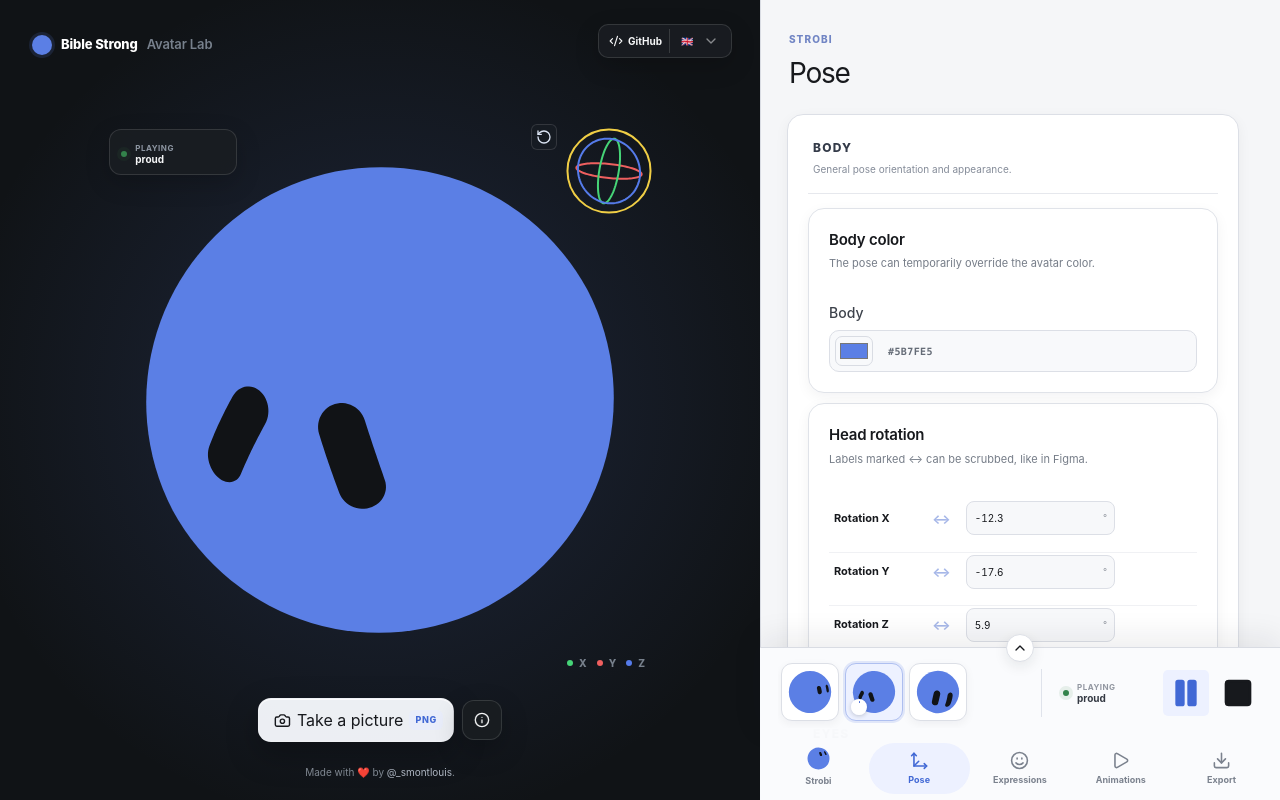
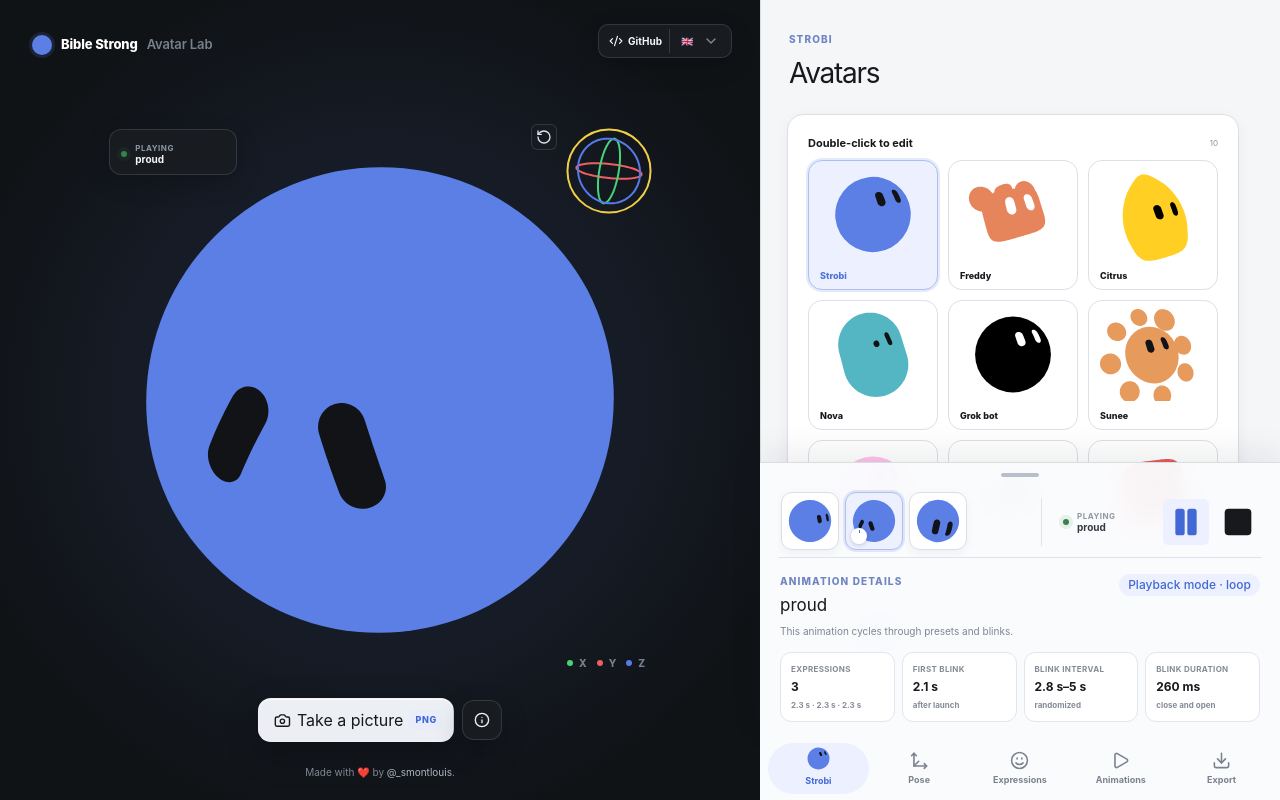
Before and after one commit to NikitHamal/avatar-lab, a React (Vite) app: page / in a window 1280 px wide. Built offline with nearby package versions, Linux system fonts and the light colour scheme.

Commit message:
feat(studio): polish editing and playback controls
Default to the avatar library, add contextual reset actions, and turn animation playback details into a draggable footer.

```diff
--- a/src/app/styles.css
+++ b/src/app/styles.css
@@ -67,6 +67,7 @@ input {
 }
 .studio-root {
   min-height: 100vh;
+  overflow-x: clip;
 }
 
 .stage-column {
@@ -932,6 +933,10 @@ input {
   font-size: 11px;
   line-height: 1.45;
 }
+.workspace-header-reset {
+  flex: 0 0 auto;
+  margin-top: 18px;
+}
 .workspace-header-actions {
   display: flex;
   flex: 0 0 auto;
@@ -975,6 +980,10 @@ input {
   margin-bottom: 22px;
 }
 .mode-page-header {
+  display: flex;
+  align-items: flex-end;
+  justify-content: space-between;
+  gap: 16px;
   margin-bottom: 20px;
   padding: 4px 2px 0;
 }
@@ -1072,20 +1081,57 @@ p {
   bottom: 62px;
   width: min(520px, 100vw);
   box-sizing: border-box;
-  padding: 10px 18px;
+  padding: 24px 18px 10px;
   border-top: 1px solid #d9dce3;
   background: rgb(250 251 253 / 96%);
   box-shadow: 0 -10px 30px rgb(24 28 35 / 8%);
   backdrop-filter: blur(14px);
 }
-.state-playback-expand {
+.state-playback-drag-handle-slot {
   position: absolute;
+  z-index: 2;
   top: 0;
-  left: 50%;
+  right: 0;
+  left: 0;
+  display: flex;
+  height: 24px;
+  align-items: center;
+  justify-content: center;
+  pointer-events: none;
+}
+.state-playback-drag-handle {
+  display: grid;
+  width: 64px;
+  height: 24px;
+  padding: 0;
+  border: 0;
+  outline: 0;
   border-radius: 999px;
-  background: white;
-  box-shadow: 0 4px 14px rgb(24 28 35 / 9%);
-  transform: translate(-50%, -50%);
+  background: transparent;
+  cursor: grab;
+  place-items: center;
+  pointer-events: auto;
+  touch-action: none;
+}
+.state-playback-drag-handle:active {
+  cursor: grabbing;
+}
+.state-playback-drag-handle:focus-visible {
+  box-shadow: 0 0 0 3px rgb(91 127 229 / 28%);
+}
+.state-playback-drag-handle > span {
+  width: 38px;
+  height: 4px;
+  border-radius: 999px;
+  background: #b9bfca;
+  transition:
+    width 160ms ease,
+    background-color 160ms ease;
+}
+.state-playback-drag-handle:hover > span,
+.state-playback-drag-handle:focus-visible > span {
+  width: 44px;
+  background: #5b7fe5;
 }
 .state-playback-bar {
   display: flex;
@@ -1093,11 +1139,15 @@ p {
   align-items: center;
   gap: 14px;
 }
+.state-playback-details-shell {
+  will-change: opacity;
+}
 .state-playback-details {
   display: grid;
+  overflow: hidden;
   gap: 14px;
-  padding: 14px 2px 16px;
-  border-bottom: 1px solid #dfe3eb;
+  padding: 16px 2px 6px;
+  border-top: 1px solid #dfe3eb;
 }
 .state-playback-details-header {
   display: flex;
@@ -1151,9 +1201,6 @@ p {
 .state-playback-detail-grid strong {
   font-size: 12px;
 }
-.state-playback-footer.is-expanded .state-playback-bar {
-  padding-top: 10px;
-}
 .state-playback-controls {
   display: flex;
   flex: 0 0 auto;
@@ -1173,7 +1220,7 @@ p {
   min-width: 0;
   flex: 1;
   gap: 6px;
-  overflow-x: auto;
+  overflow-x: scroll;
   padding: 5px 3px 7px;
   scroll-behavior: smooth;
   scrollbar-color: #cbd2df transparent;
@@ -2624,7 +2671,7 @@ p {
   }
   .state-playback-footer {
     bottom: calc(62px + env(safe-area-inset-bottom));
-    padding: 6px 10px;
+    padding: 22px 10px 6px;
   }
   .state-playback-bar {
     gap: 8px;
--- a/src/features/avatar/components/ExpressionWorkspace.tsx
+++ b/src/features/avatar/components/ExpressionWorkspace.tsx
@@ -247,6 +247,18 @@ export function ExpressionWorkspace({
           </h1>
           <p>{t('L’avatar à gauche affiche cette expression en direct.')}</p>
         </div>
+        {editing.index === null && (
+          <Button
+            className="workspace-header-reset"
+            variant="outline"
+            size="icon"
+            type="button"
+            aria-label={t('Réinitialiser')}
+            onClick={() => onChange({ ...defaultExpression })}
+          >
+            <RotateCcw />
+          </Button>
+        )}
       </header>
       <div className="workspace-scroll">
         <div className="dialog-fields">
--- a/src/features/studio/components/StudioInspector.tsx
+++ b/src/features/studio/components/StudioInspector.tsx
@@ -1,7 +1,5 @@
 import {
   ArrowLeft,
-  ChevronDown,
-  ChevronUp,
   Copy,
   Download,
   FileCode2,
@@ -14,8 +12,8 @@ import {
   Trash2,
   Upload,
 } from 'lucide-react'
-import { AnimatePresence, motion } from 'motion/react'
-import { type CSSProperties } from 'react'
+import { AnimatePresence, animate, motion, useMotionValue, useTransform } from 'motion/react'
+import { type CSSProperties, useLayoutEffect, useRef, useState } from 'react'
 
 import { Accordion } from '@/components/ui/accordion'
 import { Badge } from '@/components/ui/badge'
@@ -205,6 +203,66 @@ export function StudioInspector({ controller }: { controller: StudioController }
     updateWireVisibility,
     workspaceBackButtonRef,
   } = controller
+  const playbackFooterY = useMotionValue(0)
+  const playbackHandleY = useMotionValue(0)
+  const playbackHandleCounterY = useTransform(playbackHandleY, value => -value)
+  const playbackFooterDragOriginY = useRef(0)
+  const playbackDetailsRef = useRef<HTMLDivElement>(null)
+  const measuredSequenceIdRef = useRef<string | null>(null)
+  const [playbackFooterCollapsedOffset, setPlaybackFooterCollapsedOffset] = useState(0)
+  const playbackDetailsOpacity = useTransform(
+    playbackFooterY,
+    [0, Math.max(playbackFooterCollapsedOffset, 1)],
+    [1, 0]
+  )
+
+  useLayoutEffect(() => {
+    const details = playbackDetailsRef.current
+    if (!details || !activeSequence) return
+
+    const measure = () => {
+      const nextOffset = details.getBoundingClientRect().height
+      if (nextOffset <= 0) return
+
+      const firstMeasurement = measuredSequenceIdRef.current !== activeSequence.id
+      if (firstMeasurement) {
+        measuredSequenceIdRef.current = activeSequence.id
+        playbackFooterY.set(statePlayerExpanded ? 0 : nextOffset)
+      } else if (
+        playbackFooterCollapsedOffset > 0 &&
+        Math.abs(nextOffset - playbackFooterCollapsedOffset) > 0.5
+      ) {
+        const progress = Math.min(
+          1,
+          Math.max(0, playbackFooterY.get() / playbackFooterCollapsedOffset)
+        )
+        playbackFooterY.set(progress * nextOffset)
+      }
+      setPlaybackFooterCollapsedOffset(nextOffset)
+    }
+
+    measure()
+    const observer = new ResizeObserver(measure)
+    observer.observe(details)
+    return () => observer.disconnect()
+  }, [
+    activeSequence,
+    language,
+    playbackFooterCollapsedOffset,
+    playbackFooterY,
+    statePlayerExpanded,
+  ])
+
+  const snapPlaybackFooter = (expanded: boolean) => {
+    setStatePlayerExpanded(expanded)
+    animate(playbackFooterY, expanded ? 0 : playbackFooterCollapsedOffset, {
+      type: 'spring',
+      stiffness: 440,
+      damping: 40,
+      duration: reduceMotion ? 0 : undefined,
+    })
+  }
+
   return (
     <Drawer>
       <main
@@ -323,6 +381,7 @@ export function StudioInspector({ controller }: { controller: StudioController }
           >
             {!editorPageOpen && (
               <header className="mode-page-header">
+                <div>
                   <p className="eyebrow">{activeAvatar.name}</p>
                   <h1>
                     {t(
@@ -337,6 +396,18 @@ export function StudioInspector({ controller }: { controller: StudioController }
                               : 'Exporter'
                     )}
                   </h1>
+                </div>
+                {mode === 'manual' && (
+                  <Button
+                    variant="outline"
+                    size="icon"
+                    type="button"
+                    aria-label={t('Réinitialiser')}
+                    onClick={() => transitionToExpression({ ...defaultExpression })}
+                  >
+                    <RotateCcw />
+                  </Button>
+                )}
               </header>
             )}
 
@@ -1215,14 +1286,6 @@ export function StudioInspector({ controller }: { controller: StudioController }
                             aria-label={t('Afficher le maillage')}
                           />
                         </div>
-                        <Button
-                          className="reset"
-                          variant="outline"
-                          type="button"
-                          onClick={() => transitionToExpression({ ...defaultExpression })}
-                        >
-                          {t('Réinitialiser')}
-                        </Button>
                       </InspectorCard>
                     </ControlSection>
                   </>
@@ -1792,79 +1855,46 @@ export function StudioInspector({ controller }: { controller: StudioController }
         {activeSequence && !editorPageOpen && (
           <motion.footer
             className={`state-playback-footer${statePlayerExpanded ? ' is-expanded' : ''}`}
-            initial={{ opacity: 0, y: 18 }}
-            animate={{ opacity: 1, y: 0 }}
-          >
-            <Button
-              className="state-playback-expand"
-              variant="outline"
-              size="icon-sm"
+            style={{ y: playbackFooterY }}
+            initial={{ opacity: 0 }}
+            animate={{ opacity: 1 }}
+          >
+            <div className="state-playback-drag-handle-slot">
+              <motion.div style={{ y: playbackHandleCounterY }}>
+                <motion.button
+                  className="state-playback-drag-handle"
+                  style={{ y: playbackHandleY }}
                   type="button"
+                  drag="y"
+                  dragMomentum={false}
                   aria-expanded={statePlayerExpanded}
                   aria-label={t(
                     statePlayerExpanded
                       ? 'Masquer les détails de l’animation'
                       : 'Afficher les détails de l’animation'
                   )}
-              onClick={() => setStatePlayerExpanded(expanded => !expanded)}
-            >
-              {statePlayerExpanded ? <ChevronDown /> : <ChevronUp />}
-            </Button>
-            {statePlayerExpanded && (
-              <motion.div
-                className="state-playback-details"
-                initial={{ opacity: 0, y: 8 }}
-                animate={{ opacity: 1, y: 0 }}
-              >
-                <div className="state-playback-details-header">
-                  <div>
-                    <p className="eyebrow">{t('Détails de l’animation')}</p>
-                    <h2>{activeSequenceLabel}</h2>
-                    <p>
-                      {activeSequence.builtIn
-                        ? t(activeSequence.description)
-                        : activeSequence.description}
-                    </p>
-                  </div>
-                  <Badge variant="secondary">
-                    {t('Mode de lecture')} · {t(activeSequence.playbackMode)}
-                  </Badge>
-                </div>
-                <div className="state-playback-detail-grid">
-                  <div>
-                    <span>{t('Expressions')}</span>
-                    <strong>{activeSequence.steps.length}</strong>
-                    <small>
-                      {activeSequence.steps
-                        .map(step => formatSeconds(step.holdMs, language))
-                        .join(' · ')}
-                    </small>
-                  </div>
-                  <div>
-                    <span>{t('Premier clignement')}</span>
-                    <strong>
-                      {activeSequence.blink.enabled
-                        ? formatSeconds(activeSequence.blink.initialDelayMs, language)
-                        : t('Désactivé')}
-                    </strong>
-                    <small>{t('après le lancement')}</small>
-                  </div>
-                  <div>
-                    <span>{t('Intervalle du clignement')}</span>
-                    <strong>
-                      {formatSeconds(activeSequence.blink.minIntervalMs, language)}–
-                      {formatSeconds(activeSequence.blink.maxIntervalMs, language)}
-                    </strong>
-                    <small>{t('tirage aléatoire')}</small>
-                  </div>
-                  <div>
-                    <span>{t('Durée du clignement')}</span>
-                    <strong>{activeSequence.blink.durationMs} ms</strong>
-                    <small>{t('fermeture et ouverture')}</small>
-                  </div>
-                </div>
+                  onTap={() => snapPlaybackFooter(!statePlayerExpanded)}
+                  onDragStart={() => {
+                    playbackFooterDragOriginY.current = playbackFooterY.get()
+                  }}
+                  onDrag={(_, info) => {
+                    playbackFooterY.set(
+                      Math.min(
+                        playbackFooterCollapsedOffset,
+                        Math.max(0, playbackFooterDragOriginY.current + info.offset.y)
+                      )
+                    )
+                  }}
+                  onDragEnd={(_, info) => {
+                    playbackHandleY.set(0)
+                    const projectedY = playbackFooterY.get() + info.velocity.y * 0.16
+                    snapPlaybackFooter(projectedY < playbackFooterCollapsedOffset / 2)
+                  }}
+                >
+                  <span />
+                </motion.button>
               </motion.div>
-            )}
+            </div>
             <div className="state-playback-bar">
               <div className="state-playback-timeline">
                 {activeSequence.steps.map((step, position) => {
@@ -1914,6 +1944,62 @@ export function StudioInspector({ controller }: { controller: StudioController }
                 />
               </div>
             </div>
+            <motion.div
+              ref={playbackDetailsRef}
+              className="state-playback-details-shell"
+              style={{ opacity: playbackDetailsOpacity }}
+              aria-hidden={!statePlayerExpanded}
+            >
+              <div className="state-playback-details">
+                <div className="state-playback-details-header">
+                  <div>
+                    <p className="eyebrow">{t('Détails de l’animation')}</p>
+                    <h2>{activeSequenceLabel}</h2>
+                    <p>
+                      {activeSequence.builtIn
+                        ? t(activeSequence.description)
+                        : activeSequence.description}
+                    </p>
+                  </div>
+                  <Badge variant="secondary">
+                    {t('Mode de lecture')} · {t(activeSequence.playbackMode)}
+                  </Badge>
+                </div>
+                <div className="state-playback-detail-grid">
+                  <div>
+                    <span>{t('Expressions')}</span>
+                    <strong>{activeSequence.steps.length}</strong>
+                    <small>
+                      {activeSequence.steps
+                        .map(step => formatSeconds(step.holdMs, language))
+                        .join(' · ')}
+                    </small>
+                  </div>
+                  <div>
+                    <span>{t('Premier clignement')}</span>
+                    <strong>
+                      {activeSequence.blink.enabled
+                        ? formatSeconds(activeSequence.blink.initialDelayMs, language)
+                        : t('Désactivé')}
+                    </strong>
+                    <small>{t('après le lancement')}</small>
+                  </div>
+                  <div>
+                    <span>{t('Intervalle du clignement')}</span>
+                    <strong>
+                      {formatSeconds(activeSequence.blink.minIntervalMs, language)}–
+                      {formatSeconds(activeSequence.blink.maxIntervalMs, language)}
+                    </strong>
+                    <small>{t('tirage aléatoire')}</small>
+                  </div>
+                  <div>
+                    <span>{t('Durée du clignement')}</span>
+                    <strong>{activeSequence.blink.durationMs} ms</strong>
+                    <small>{t('fermeture et ouverture')}</small>
+                  </div>
+                </div>
+              </div>
+            </motion.div>
           </motion.footer>
         )}
         {!editorPageOpen && (
--- a/src/features/studio/useStudioController.ts
+++ b/src/features/studio/useStudioController.ts
@@ -113,7 +113,7 @@ import {
 
 export function useStudioController() {
   const { language, setLanguage, t } = useStudioLanguage()
-  const [mode, setMode] = useState<Mode>('manual')
+  const [mode, setMode] = useState<Mode>('avatars')
   const [initialDocument] = useState(loadStudioDocument)
   const [documentStore] = useState(() => createStudioDocumentStore(initialDocument))
   const initialLibrary = initialDocument.library
@@ -830,6 +830,7 @@ export function useStudioController() {
     const snapshot = avatarEditSnapshot.current
     if (!snapshot) {
       setBodyEditing(false)
+      setMode('avatars')
       restoreStateAfterEditor()
       return
     }
@@ -837,6 +838,7 @@ export function useStudioController() {
     avatarsRef.current = snapshot.avatars
     setAvatars(snapshot.avatars)
     activateAvatar(snapshot.activeAvatarId, false, true)
+    setMode('avatars')
     restoreStateAfterEditor()
   }
 
```
Lines whose indentation alone changed are shown as unchanged.
